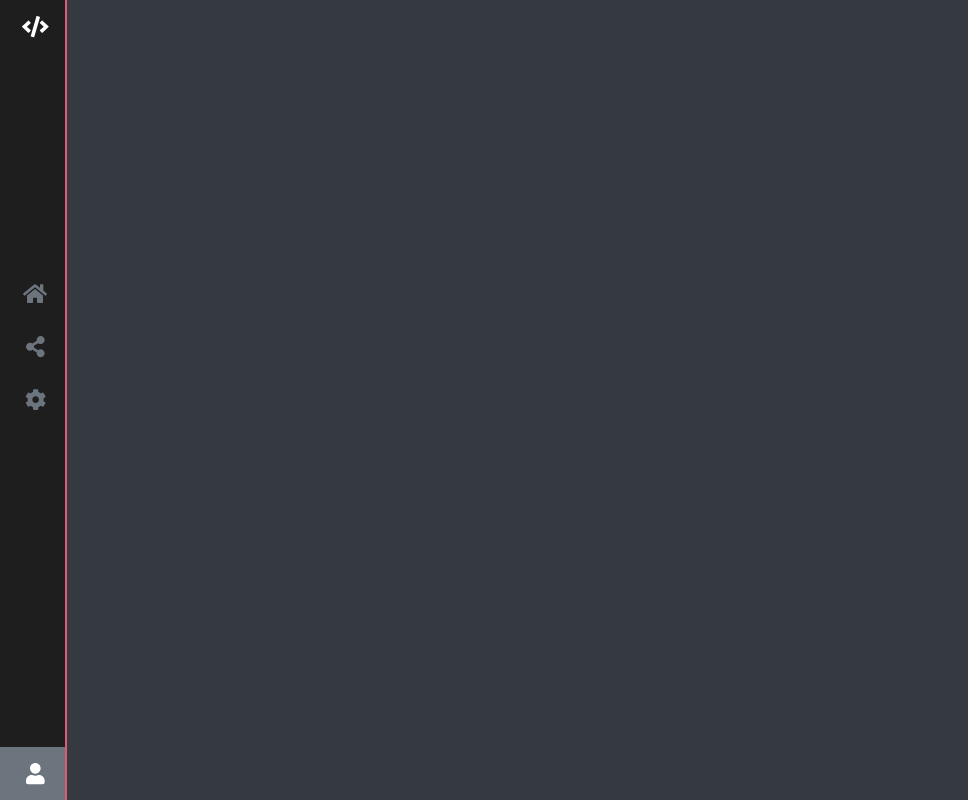
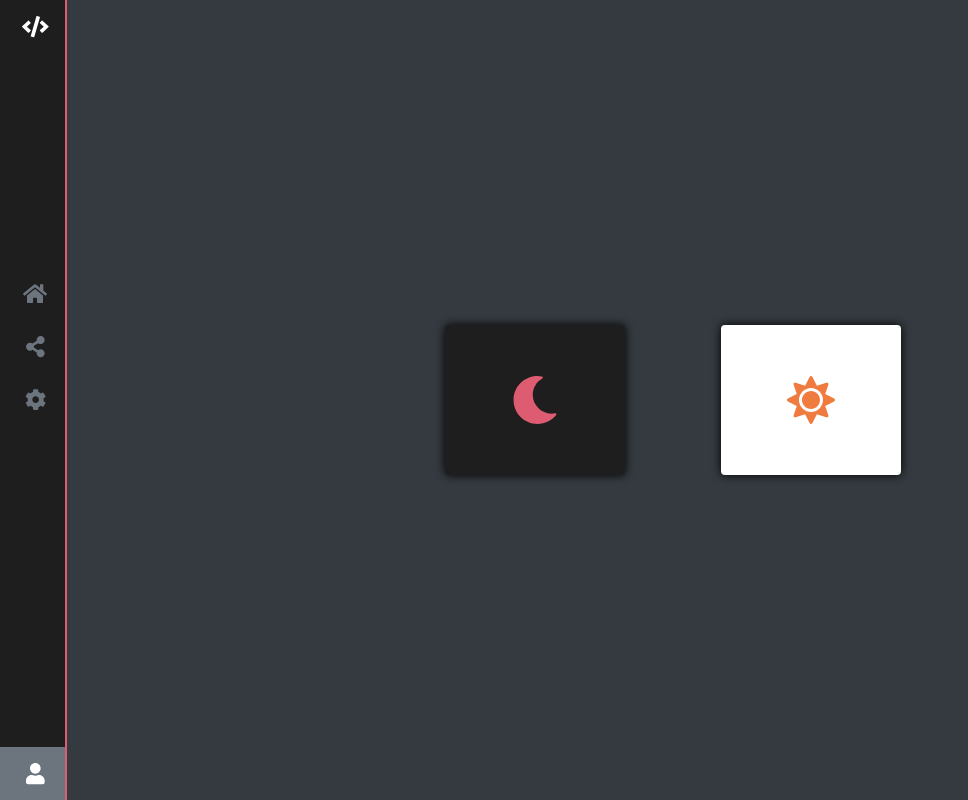
Before and after one commit to iordancatalin/icode-fe, a React (Create React App) app: page /kode/settings in a window 1280 px wide. Shown: the whole page, without its empty margins (0-968 px from the left). Built offline with nearby package versions, Linux system fonts and the light colour scheme.

Commit message:
Implement theme selection

```diff
--- a/src/App.js
+++ b/src/App.js
@@ -12,6 +12,7 @@ import Authentication from './features/authentication/Authentication';
 import NotFoundPage from './features/not-found/NotFoundPage';
 import MyProjects from './features/my-projects/MyProjects';
 import SharedProjects from './features/shared-projects/SharedProjects';
+import Settings from './features/settings/Settings';
 
 loadFontAwsoneIcons();
 
@@ -52,6 +53,10 @@ function App() {
                   <Route path='/kode/shared-projects'>
                     <SharedProjects></SharedProjects>
                   </Route>
+
+                  <Route path='/kode/settings'>
+                    <Settings></Settings>
+                  </Route>
                 </DivFlex>
               </Route>
 
--- a/src/core/font-awsome.js
+++ b/src/core/font-awsome.js
@@ -10,12 +10,14 @@ import {
   faFileAlt,
   faFolder,
   faHome,
+  faMoon,
   faPlay,
   faPlus,
   faSave,
   faSearch,
   faShareAlt,
   faSignOutAlt,
+  faSun,
   faTimes,
   faTrash,
   faUser,
@@ -44,4 +46,6 @@ export default () => {
   library.add(faTrash);
   library.add(faEnvelopeOpen);
   library.add(faChevronDown);
+  library.add(faMoon);
+  library.add(faSun);
 };
--- a/src/features/development/DevelopmentHeader.js
+++ b/src/features/development/DevelopmentHeader.js
@@ -104,6 +104,7 @@ export default function DevelopmentHeader({
   const [authState] = useContext(AuthContext);
 
   const userLogger = authState?.status === AUTHENTICATE_STATUS;
+  const author = authState?.status === AUTHENTICATE_STATUS ? authState.username : 'Anonymous';
 
   return (
     <Header>
@@ -121,7 +122,7 @@ export default function DevelopmentHeader({
           </FileNameArea>
           <AuthorArea>
             <ByComponent>by</ByComponent>
-            <AuthorName>Anonymous Joker</AuthorName>
+            <AuthorName>{author}</AuthorName>
           </AuthorArea>
         </FileDetails>
       </GridAreaComponent>
--- a/src/features/my-projects/MyProjects.js
+++ b/src/features/my-projects/MyProjects.js
@@ -113,6 +113,8 @@ export default function MyProjects() {
     );
   };
 
+  const handleNewProject = () => history.push('/kode/development');
+
   const projectsElement = filteredProjects.map((project, index) => (
     <ProjectArea key={index}>
       <Project
@@ -138,7 +140,7 @@ export default function MyProjects() {
       <ProjectsGrid>
         <ProjectArea>
           <NewProject>
-            <NewProjectButton>
+            <NewProjectButton onClick={handleNewProject}>
               <FontAwesomeIcon icon='plus'></FontAwesomeIcon>
             </NewProjectButton>
           </NewProject>
--- a/src/features/nav-bar/NavBarComponent.js
+++ b/src/features/nav-bar/NavBarComponent.js
@@ -58,7 +58,7 @@ export default function NavBarComponent() {
         <NavBarLink to='/kode/shared-projects' disabled={!userAuth}>
           <NavBarIcon icon='share-alt'></NavBarIcon>
         </NavBarLink>
-        <NavBarLink to='/settings' disabled={!userAuth}>
+        <NavBarLink to='/kode/settings' disabled={!userAuth}>
           <NavBarIcon icon='cog'></NavBarIcon>
         </NavBarLink>
       </NavBarSection>
--- /dev/null
+++ b/src/features/settings/Settings.js
@@ -0,0 +1,55 @@
+import { FontAwesomeIcon } from '@fortawesome/react-fontawesome';
+import React, { useContext } from 'react';
+import styled from 'styled-components';
+import { ThemeStoreContext } from '../../core/contexts/ThemeStoreContext';
+import { DARK_THEME, findTheme, LIGHT_THEME } from '../../core/themes';
+
+const ThemeOption = styled.button.attrs(() => ({
+  className: 'rounded',
+}))`
+  width: 180px;
+  height: 150px;
+  border: 0;
+  box-shadow: 0 0 10px #000;
+
+  svg {
+    font-size: 3rem;
+  }
+`;
+
+const DarkThemeOption = styled(ThemeOption).attrs(() => ({
+  className: 'mr-5',
+}))`
+  background-color: #1e1e1e;
+  color: #dd5c71;
+`;
+
+const LightThemeOption = styled(ThemeOption).attrs(() => ({
+  className: 'ml-5',
+}))`
+  background-color: #fff;
+  color: #f07b3f;
+`;
+
+export default function Settings() {
+  const setTheme = useContext(ThemeStoreContext);
+
+  console.log(setTheme);
+
+  const handleSetDarkTheme = () => setTheme(findTheme(DARK_THEME));
+
+  const handleSetLightTheme = () => setTheme(findTheme(LIGHT_THEME));
+
+  return (
+    <div className='flex-grow-1 d-flex justify-content-center align-items-center'>
+      <div>
+        <DarkThemeOption onClick={handleSetDarkTheme}>
+          <FontAwesomeIcon icon='moon'></FontAwesomeIcon>
+        </DarkThemeOption>
+        <LightThemeOption onClick={handleSetLightTheme}>
+          <FontAwesomeIcon icon='sun'></FontAwesomeIcon>
+        </LightThemeOption>
+      </div>
+    </div>
+  );
+}
```
